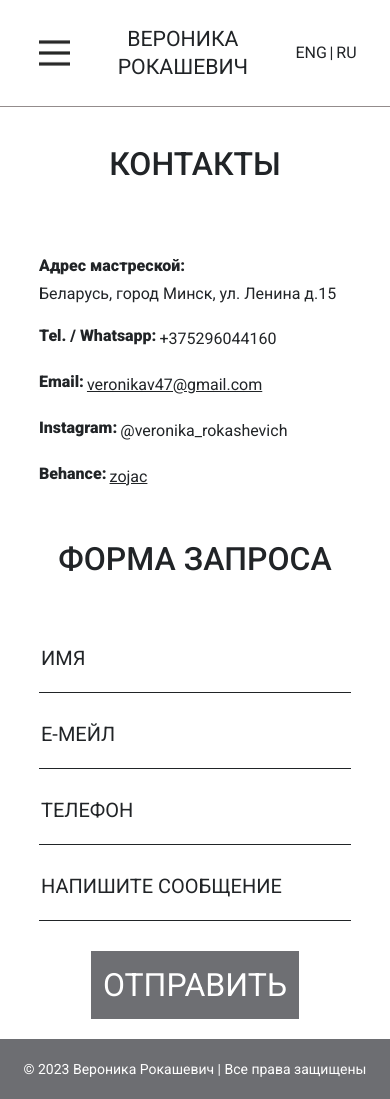
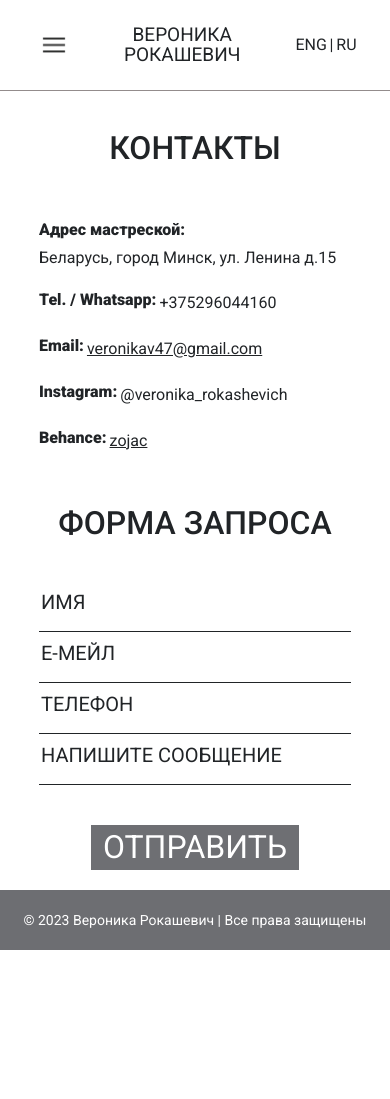
Before and after one commit to vanekh-abramov/veronika-rokashevich, a React (Create React App) app: page /contacts in a window 390 px wide. After the commit the page ends 950 px from the top, so only its background shows below. Built offline with nearby package versions, Linux system fonts and the light colour scheme.

Commit message:
style: debug some adaptive layout

```diff
--- a/src/App.module.scss
+++ b/src/App.module.scss
@@ -20,7 +20,7 @@
   margin: 0 auto;
   padding: 60px 10%;
 
-  @media (max-width: 600px) {
+  @media (max-width: 768px) {
     padding: 30px 10%;
   }
 
--- a/src/assets/links/host.js
+++ /dev/null
@@ -1,2 +0,0 @@
-export const host = 'https://strapi-demo-app-oc62.onrender.com'
-export const local = 'http://localhost:3000'
--- a/src/components/header/Header.module.scss
+++ b/src/components/header/Header.module.scss
@@ -57,8 +57,9 @@
     background-size: cover;
     background-repeat: no-repeat;
     cursor: pointer;
-    @media (max-width: 700px) {
-      height: 30px;
+    @media (max-width: 768px) {
+      height: 16px;
+      width: 30px;
     }
   }
 
@@ -85,9 +86,16 @@
       max-width: 200px;
       text-align: left;
       font-size: 1.33rem;
+      line-height: 38px;
 
       @media (max-width: 1150px) {
         text-align: center;
+        line-height: 30px;
+      }
+
+      @media (max-width: 768px) {
+        font-size: 19px;
+        line-height: 20px;
       }
     }
   }
--- a/src/pages/contacts/Contacts.module.scss
+++ b/src/pages/contacts/Contacts.module.scss
@@ -107,6 +107,11 @@
       border-left: none;
       border-right: none;
       outline: none;
+
+      @media (max-width: 768px) {
+        margin-bottom: 10px;
+        padding-bottom: 15px;
+      }
     }
     input::placeholder {
       font-weight: 400;
@@ -139,6 +144,13 @@
       font-size: 2rem;
       text-decoration: none;
       cursor: pointer;
+
+      @media (max-width: 768px) {
+        height: 45px;
+        margin-top: 30px;
+        font-size: 32px;
+        line-height: 25px;
+      }
     }
   }
 }
@@ -149,4 +161,9 @@
   font-size: 2.66rem;
   line-height: 75px;
   color: #212427;
+
+  @media (max-width: 768px) {
+    margin-bottom: 30px;
+    font-size: 32px;
+  }
 }
--- a/src/pages/exhibitions/Exhibition.module.scss
+++ b/src/pages/exhibitions/Exhibition.module.scss
@@ -1,8 +1,13 @@
 .exhibition_container {
   .exhibition_title {
+    font-size: 32px;
     text-align: center;
     margin-bottom: 45px;
     font-weight: 500;
+
+    @media (max-width: 768px) {
+      margin-bottom: 30px;
+    }
   }
 
   .exhibition_block {
--- a/src/pages/gallery/Gallery.jsx
+++ b/src/pages/gallery/Gallery.jsx
@@ -1,7 +1,6 @@
 import React, { useEffect, useState } from "react";
 import classes from "./Gallery.module.scss";
 import axios from "axios";
-import { host, local } from "../../assets/links/host";
 import { Link } from "react-router-dom";
 
 const Gallery = () => {
@@ -16,7 +15,8 @@ const Gallery = () => {
         setData(res.data);
         return data;
       });
-  }, []);
+    console.log(data);
+  }, [data]);
 
   return (
     <div className={classes.gallery_wrapper}>
--- a/src/pages/resume/Resume.module.scss
+++ b/src/pages/resume/Resume.module.scss
@@ -89,7 +89,7 @@
   margin: 60px 0 45px;
 
   @media (max-width: 768px) {
-    margin: 30px 0;
+    margin: 30px 0 0 0;
   }
 
   .collection_images {
```
